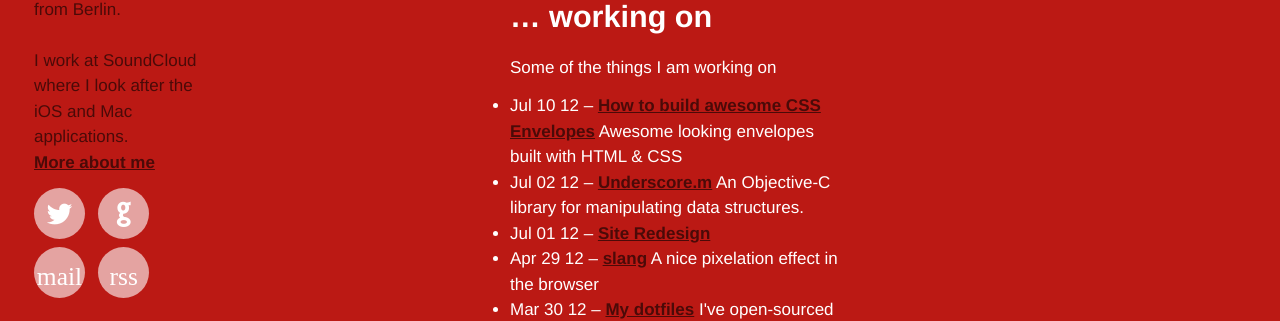
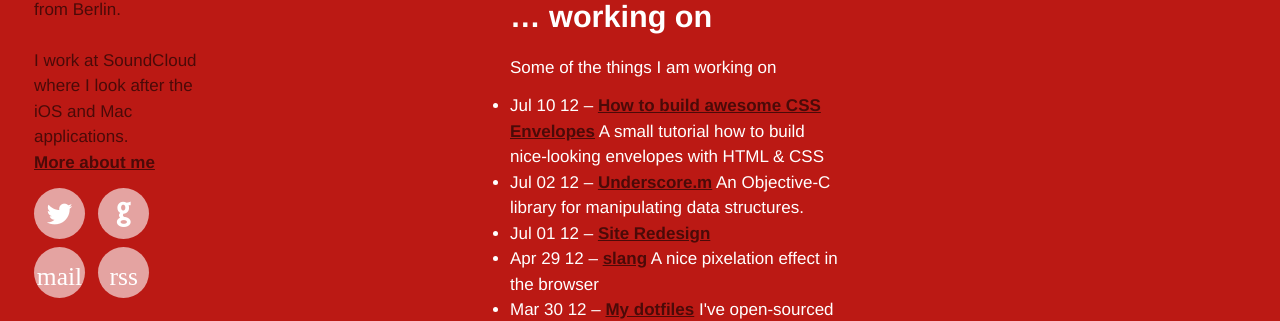
Before and after one commit to orta/robb.is, a Jekyll site: the page built from index.html, in a window 1280 px wide and 1400 px high. Shown: the part 165-486 px from the top of the window. Built offline with Jekyll 4.4.1, drawn with Linux system fonts in a browser that asks for light colours; some web fonts are replaced; the list of posts is cut into pages by our own code; some of the changed text lies outside the part shown.

Commit message:
Minor tweaks to CSS Envelopes

```diff
--- a/_posts/2012-07-10-css-envelopes.md
+++ b/_posts/2012-07-10-css-envelopes.md
@@ -2,7 +2,7 @@
 layout:      post
 title:       How to build awesome CSS Envelopes
 category:    working-on
-description: Awesome looking envelopes built with HTML & CSS
+description: A small tutorial how to build nice-looking envelopes with HTML & CSS
 color:       BB1914
 ---
 
```
